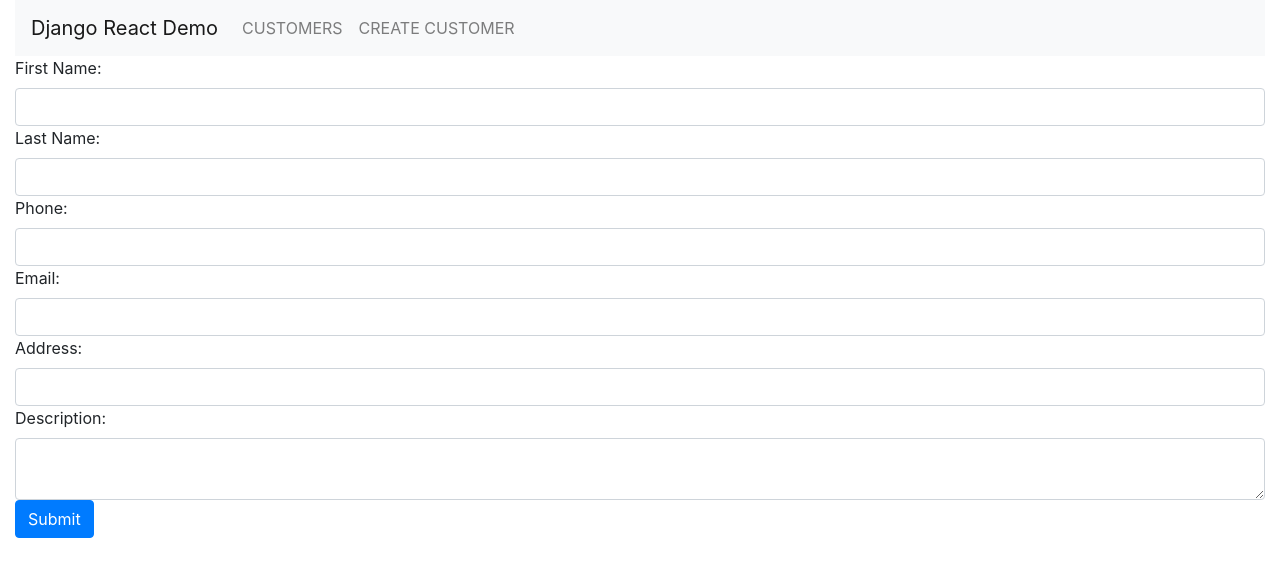
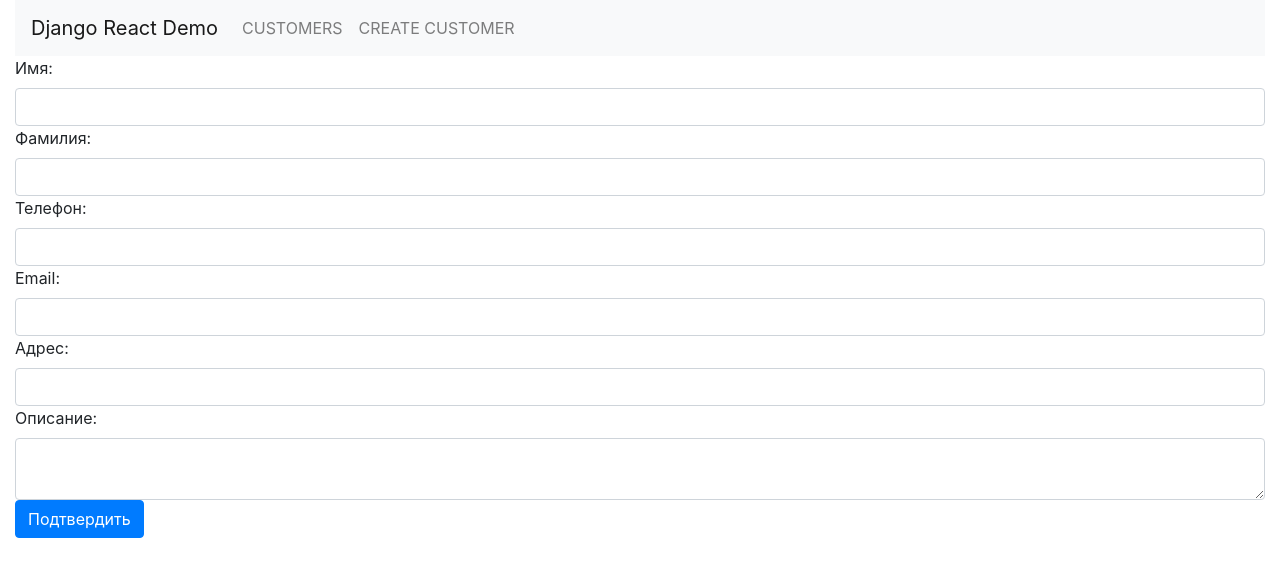
Before and after one commit to Gudzenko/job-management-application, a React (Create React App) app in the folder webapp/: page /customer in a window 1280 px wide. Shown: the top 576 px of the page. Built offline with nearby package versions, Linux system fonts and the light colour scheme.

Commit message:
add translation

```diff
--- a/webapp/package.json
+++ b/webapp/package.json
@@ -9,8 +9,10 @@
     "@testing-library/user-event": "^12.8.3",
     "@types/react-redux": "^7.1.16",
     "axios": "^0.21.1",
+    "i18next": "^20.3.1",
     "react": "^17.0.2",
     "react-dom": "^17.0.2",
+    "react-i18next": "^11.10.0",
     "react-redux": "^7.2.4",
     "react-router-dom": "^5.2.0",
     "react-scripts": "4.0.3",
--- a/webapp/src/Customer/CustomerCreateUpdate.tsx
+++ b/webapp/src/Customer/CustomerCreateUpdate.tsx
@@ -1,5 +1,6 @@
 import React, { useEffect, useState } from "react";
 import { useSelector, useDispatch } from "react-redux";
+import { useTranslation } from "react-i18next";
 import { getCustomer, createCustomer, updateCustomer } from "../redux/actions";
 import { ICustomerWithId, IOperationResult } from "./types";
 import { RootState } from "../redux/store";
@@ -25,6 +26,7 @@ const CustomerCreateUpdate: React.FC<any> = (props: IProps) => {
     description: "",
   });
   const dispatch = useDispatch();
+  const { t } = useTranslation("common");
   const {
     match: { params },
   } = props;
@@ -96,7 +98,7 @@ const CustomerCreateUpdate: React.FC<any> = (props: IProps) => {
   return (
     <div>
       <div className="form-group">
-        <label>First Name:</label>
+        <label>{t("first_name")}:</label>
         <input
           className="form-control"
           type="text"
@@ -104,7 +106,7 @@ const CustomerCreateUpdate: React.FC<any> = (props: IProps) => {
           onChange={(e) => onChange(e.target.value, "first_name")}
         />
 
-        <label>Last Name:</label>
+        <label>{t("last_name")}:</label>
         <input
           className="form-control"
           type="text"
@@ -112,7 +114,7 @@ const CustomerCreateUpdate: React.FC<any> = (props: IProps) => {
           onChange={(e) => onChange(e.target.value, "last_name")}
         />
 
-        <label>Phone:</label>
+        <label>{t("phone")}:</label>
         <input
           className="form-control"
           type="text"
@@ -120,7 +122,7 @@ const CustomerCreateUpdate: React.FC<any> = (props: IProps) => {
           onChange={(e) => onChange(e.target.value, "phone")}
         />
 
-        <label>Email:</label>
+        <label>{t("email")}:</label>
         <input
           className="form-control"
           type="text"
@@ -128,7 +130,7 @@ const CustomerCreateUpdate: React.FC<any> = (props: IProps) => {
           onChange={(e) => onChange(e.target.value, "email")}
         />
 
-        <label>Address:</label>
+        <label>{t("address")}:</label>
         <input
           className="form-control"
           type="text"
@@ -136,7 +138,7 @@ const CustomerCreateUpdate: React.FC<any> = (props: IProps) => {
           onChange={(e) => onChange(e.target.value, "address")}
         />
 
-        <label>Description:</label>
+        <label>{t("description")}:</label>
         <textarea
           className="form-control"
           value={cust.description}
@@ -144,7 +146,7 @@ const CustomerCreateUpdate: React.FC<any> = (props: IProps) => {
         ></textarea>
 
         <button className="btn btn-primary" onClick={handleSubmit}>
-          Submit
+          {t("button_submit")}
         </button>
       </div>
     </div>
--- a/webapp/src/Customer/CustomersList.tsx
+++ b/webapp/src/Customer/CustomersList.tsx
@@ -1,5 +1,6 @@
 import React, { useEffect } from "react";
 import { useSelector, useDispatch } from "react-redux";
+import { useTranslation } from "react-i18next";
 import { ICustomerWithId } from "./types";
 import {
   getCustomers,
@@ -16,6 +17,7 @@ const CustomersList: React.FC<any> = (props) => {
     (state: RootState) => state.customers.nextPageURL
   );
   const dispatch = useDispatch();
+  const { t } = useTranslation("common");
 
   useEffect(() => {
     dispatch(getCustomers());
@@ -34,14 +36,14 @@ const CustomersList: React.FC<any> = (props) => {
       <table className="table">
         <thead key="thead">
           <tr>
-            <th>#</th>
-            <th>First Name</th>
-            <th>Last Name</th>
-            <th>Phone</th>
-            <th>Email</th>
-            <th>Address</th>
-            <th>Description</th>
-            <th>Actions</th>
+            <th>{t("number")}</th>
+            <th>{t("first_name")}</th>
+            <th>{t("last_name")}</th>
+            <th>{t("phone")}</th>
+            <th>{t("email")}</th>
+            <th>{t("address")}</th>
+            <th>{t("description")}</th>
+            <th>{t("actions")}</th>
           </tr>
         </thead>
         <tbody>
@@ -55,15 +57,17 @@ const CustomersList: React.FC<any> = (props) => {
               <td>{c.address}</td>
               <td>{c.description}</td>
               <td>
-                <button onClick={(e) => handleDelete(e, c.pk)}> Delete</button>
-                <a href={"/customer/" + c.pk}> Update</a>
+                <button onClick={(e) => handleDelete(e, c.pk)}>
+                  {t("button_delete")}
+                </button>
+                <a href={"/customer/" + c.pk}>{t("button_update")}</a>
               </td>
             </tr>
           ))}
         </tbody>
       </table>
       <button className="btn btn-primary" onClick={nextPage}>
-        Next
+        {t("button_next")}
       </button>
     </div>
   );
--- a/webapp/src/index.js
+++ b/webapp/src/index.js
@@ -1,16 +1,39 @@
 import React from 'react';
 import ReactDOM from 'react-dom';
 import { Provider } from 'react-redux'
+import {I18nextProvider} from "react-i18next";
+import i18next from "i18next";
+
 import store from './redux/store'
-
-import './index.css';
 import App from './App';
 import reportWebVitals from './reportWebVitals';
+import './index.css';
+import common_en from './translation/en.json';
+import common_pl from './translation/pl.json';
+import common_ru from './translation/ru.json';
+
+i18next.init({
+  interpolation: { escapeValue: false },
+  lng: 'ru',
+  resources: {
+    en: {
+      common: common_en
+    },
+    pl: {
+      common: common_pl
+    },
+    ru: {
+      common: common_ru
+    },
+  },
+});
 
 ReactDOM.render(
   <React.StrictMode>
     <Provider store={store}>
-      <App />
+      <I18nextProvider i18n={i18next}>
+        <App />
+      </I18nextProvider>
     </Provider>
   </React.StrictMode>,
   document.getElementById('root')
--- /dev/null
+++ b/webapp/src/translation/en.json
@@ -0,0 +1,14 @@
+{
+  "number": "#",
+  "first_name": "First name",
+  "last_name": "Last name",
+  "phone": "Phone",
+  "email": "Email",
+  "address": "Address",
+  "description": "Description",
+  "actions": "Actions",
+  "button_delete": "Delete",
+  "button_update": "Update",
+  "button_next": "Next",
+  "button_submit": "Submit"
+}
--- /dev/null
+++ b/webapp/src/translation/pl.json
@@ -0,0 +1,14 @@
+{
+  "number": "#",
+  "first_name": "Imię",
+  "last_name": "Nazwisko",
+  "phone": "Telefon",
+  "email": "Email",
+  "address": "Adres",
+  "description": "Komentarz",
+  "actions": "Akcji",
+  "button_delete": "Delete",
+  "button_update": "Update",
+  "button_next": "Dalej",
+  "button_submit": "Zatwierdź"
+}
--- /dev/null
+++ b/webapp/src/translation/ru.json
@@ -0,0 +1,14 @@
+{
+  "number": "#",
+  "first_name": "Имя",
+  "last_name": "Фамилия",
+  "phone": "Телефон",
+  "email": "Email",
+  "address": "Адрес",
+  "description": "Описание",
+  "actions": "Акции",
+  "button_delete": "Удалить",
+  "button_update": "Обновить",
+  "button_next": "Далее",
+  "button_submit": "Подтвердить"
+}
```
Also changed, not shown: webapp/src/Customer/CustomersService.tsx (deleted, +0 -30 lines), 1 other file (tests, documents, lock files or other folders).
